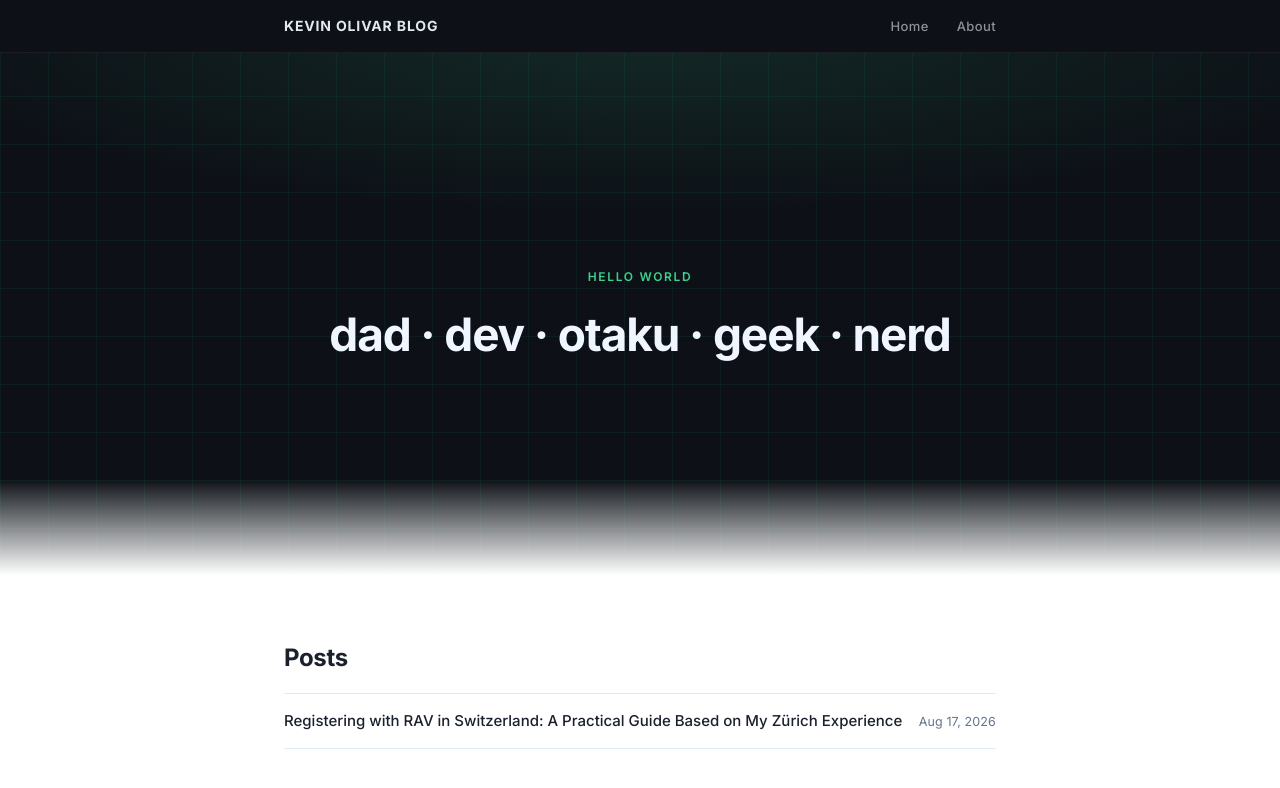
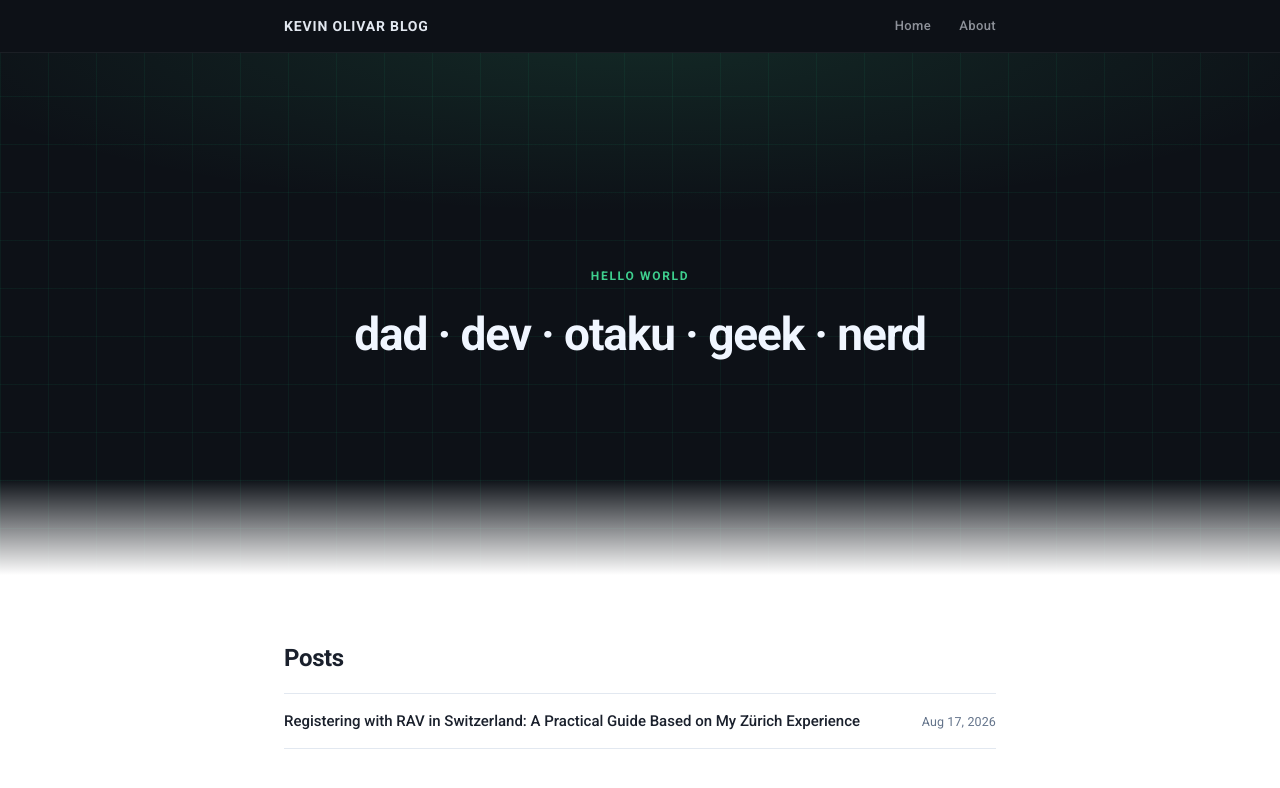
Before and after one commit to olivark/olivark.github.io, a Jekyll site: the page built from index.md, in a window 1280 px wide. Shown: the top 788 px of the page. Built offline with Jekyll 4.4.1, drawn with Linux system fonts in a browser that asks for light colours.

Commit message:
feat: update typography

```diff
--- a/_layouts/default.html
+++ b/_layouts/default.html
@@ -9,7 +9,7 @@
     <meta name="theme-color" content="#0d1117">
     <link rel="preconnect" href="https://fonts.googleapis.com">
     <link rel="preconnect" href="https://fonts.gstatic.com" crossorigin>
-    <link href="https://fonts.googleapis.com/css2?family=Inter:wght@400;500;600;700&display=swap" rel="stylesheet">
+    <link href="https://fonts.googleapis.com/css2?family=Roboto:ital,wght@0,400;0,500;0,700;1,400;1,700&display=swap" rel="stylesheet">
     <link rel="stylesheet" href="{{ '/assets/site.css' | relative_url }}">
     {% seo %}
     {% feed_meta %}
--- a/assets/site.css
+++ b/assets/site.css
@@ -1,7 +1,6 @@
 /* ── Tokens ──────────────────────────────────────────────── */
 :root {
-  --font-sans: "Inter", system-ui, -apple-system, sans-serif;
-  --font-serif: Georgia, "Times New Roman", serif;
+  --font-sans: "Roboto", system-ui, -apple-system, sans-serif;
   --font-mono: "SFMono-Regular", Consolas, "Liberation Mono", Menlo, monospace;
 
   --bg: #ffffff;
@@ -25,7 +24,8 @@
 *, *::before, *::after { box-sizing: border-box; }
 
 html {
-  font-family: var(--font-serif);
+  font-family: var(--font-sans);
+  font-synthesis: none;
   line-height: 1.75;
   color: var(--text);
   background: var(--bg);
```
